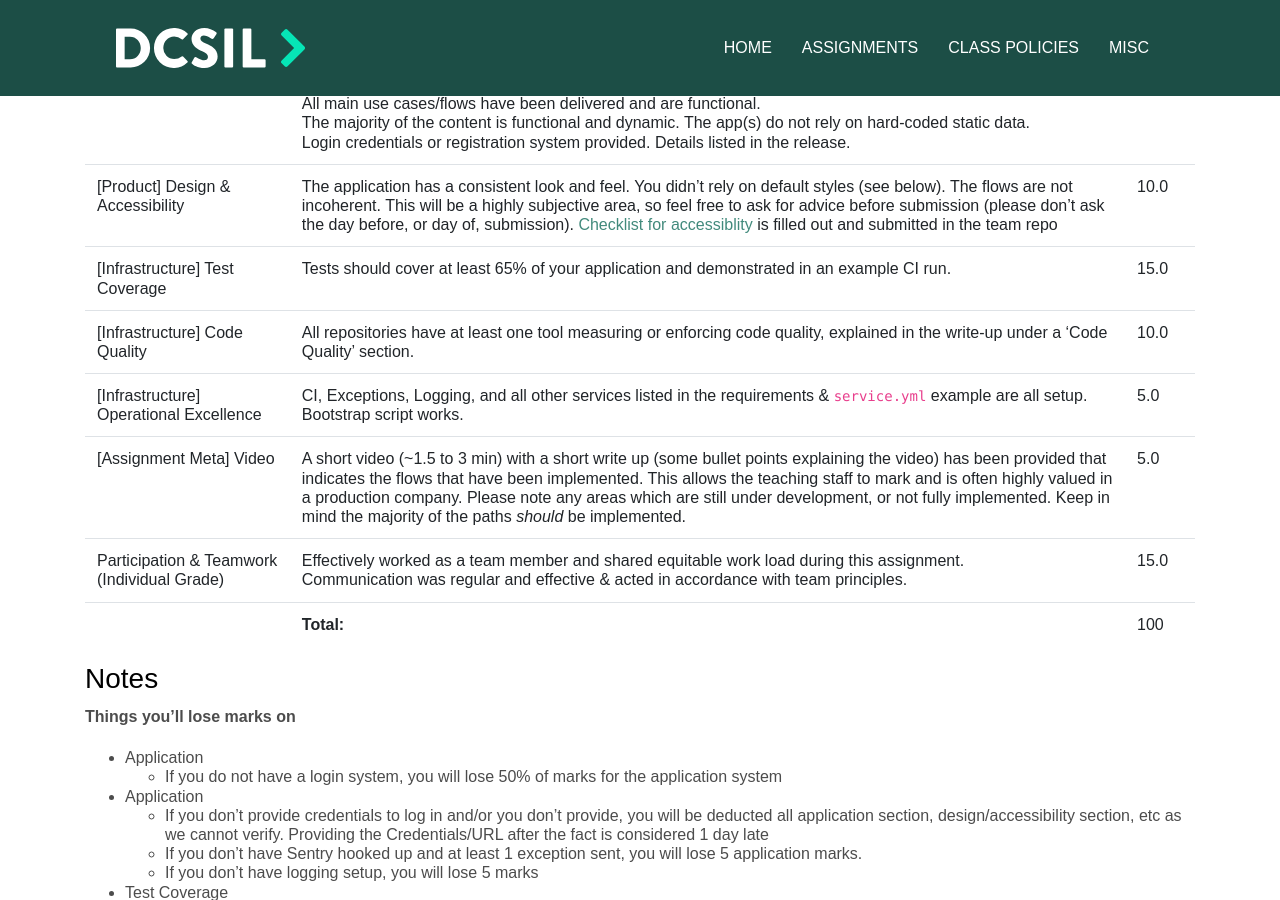
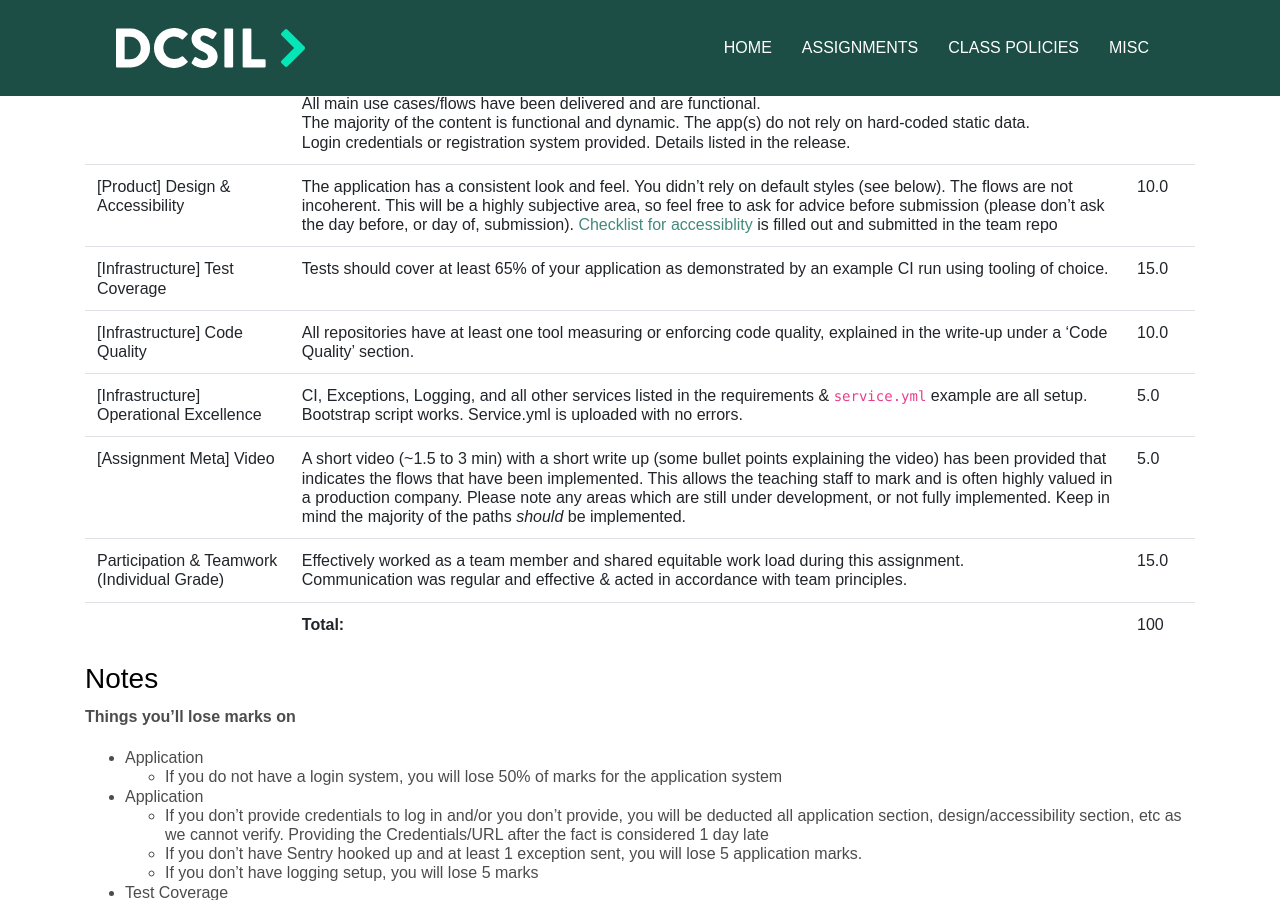
Before and after one commit to dcsil/CSC491, a Jekyll site: the page built from assignments/a7.md, in a window 1280 px wide and 900 px high, scrolled down 1984 px. Built offline with Jekyll 4.4.1, drawn with Linux system fonts in a browser that asks for light colours; our own code applies the rules of GitHub Pages for plain Markdown files.

Commit message:
Update rubrics

```diff
--- a/assignments/a7.md
+++ b/assignments/a7.md
@@ -81,9 +81,9 @@ Release bodies must include:
 | --- | --- | --- |
 | [Product] Applications, Use Cases, and Dynamic Content  | All applications present in the architecture diagram have a repository and an MVP is implemented.<br>The product coherently functions (buttons do as expected, a user could reasonably answer questions they want to answer using the app) and achieves the intended goal.<br>All main use cases/flows have been delivered and are functional.<br>The majority of the content is functional and dynamic. The app(s) do not rely on hard-coded static data.<br>Login credentials or registration system provided. Details listed in the release. | 40.0 |
 | [Product] Design & Accessibility  | The application has a consistent look and feel. You didn't rely on default styles (see below). The flows are not incoherent. This will be a highly subjective area, so feel free to ask for advice before submission (please don't ask the day before, or day of, submission). [Checklist for accessiblity](./accessibility_checklist.md) is filled out and submitted in the team repo | 10.0 |
-| [Infrastructure] Test Coverage  | Tests should cover at least 65% of your application and demonstrated in an example CI run. | 15.0 |
+| [Infrastructure] Test Coverage  | Tests should cover at least 65% of your application as demonstrated by an example CI run using tooling of choice. | 15.0 |
 | [Infrastructure] Code Quality  | All repositories have at least one tool measuring or enforcing code quality, explained in the write-up under a 'Code Quality' section. | 10.0 |
-| [Infrastructure] Operational Excellence  | CI, Exceptions, Logging, and all other services listed in the requirements & `service.yml` example are all setup. Bootstrap script works. | 5.0 |
+| [Infrastructure] Operational Excellence  | CI, Exceptions, Logging, and all other services listed in the requirements & `service.yml` example are all setup. Bootstrap script works. Service.yml is uploaded with no errors. | 5.0 |
 | [Assignment Meta] Video  | A short video (~1.5 to 3 min) with a short write up (some bullet points explaining the video) has been provided that indicates the flows that have been implemented. This allows the teaching staff to mark and is often highly valued in a production company. Please note any areas which are still under development, or not fully implemented. Keep in mind the majority of the paths _should_ be implemented. | 5.0 |
 | Participation & Teamwork (Individual Grade) | Effectively worked as a team member and shared equitable work load during this assignment.<br>Communication was regular and effective & acted in accordance with team principles. | 15.0 |
 | | **Total:** | 100 |
```
